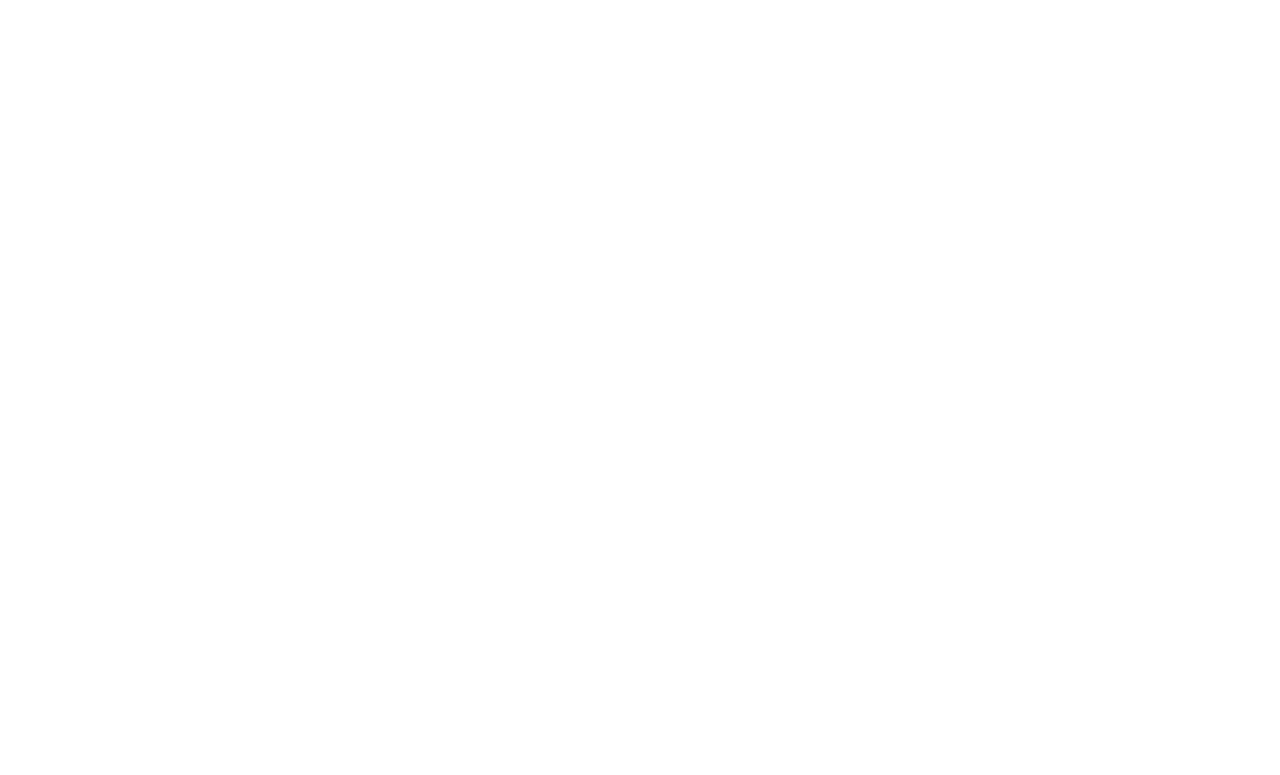
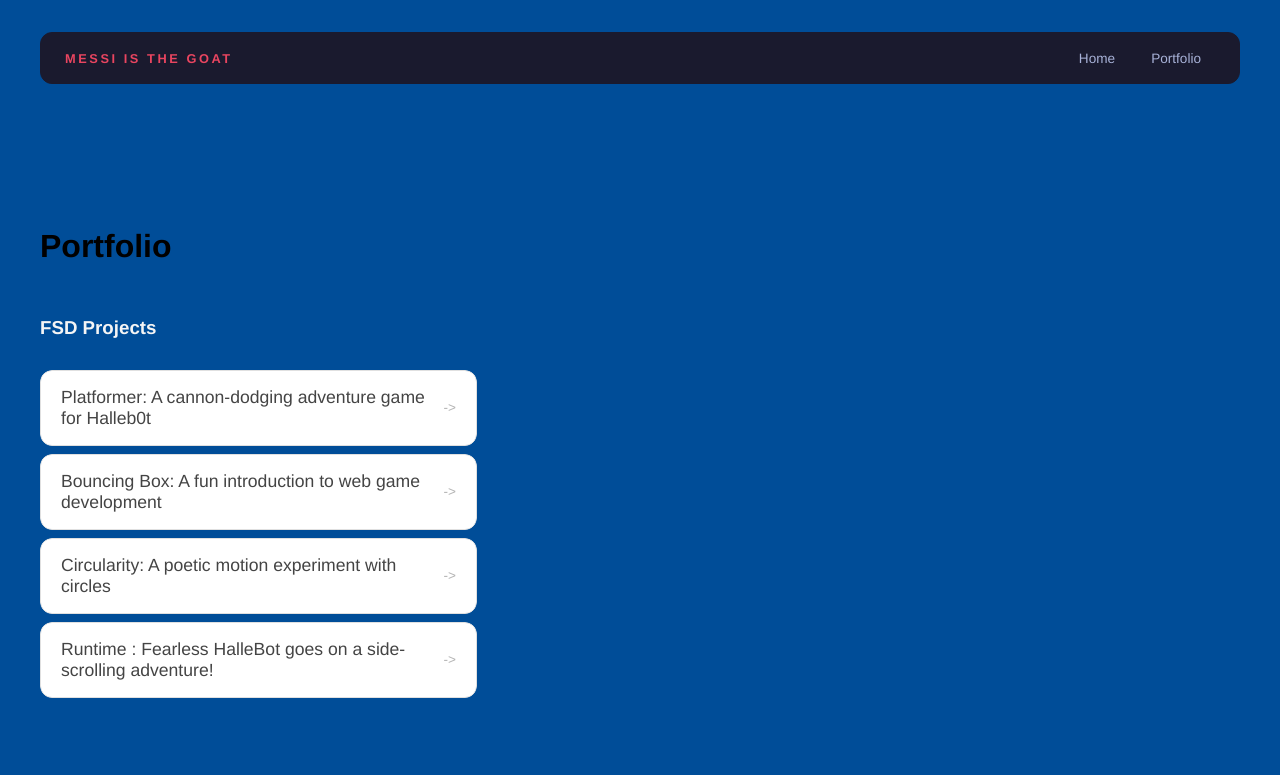
Before and after one commit to messiisthegoatofalltimeviscabarca/messiisthegoatofalltimeviscabarca.github.io, a plain HTML site: page portfolio.html in a window 1280 px wide. Drawn offline with Linux system fonts and the light colour scheme.

Commit message:
add portfolio page to website

```diff
--- a/portfolio.html
+++ b/portfolio.html
@@ -0,0 +1,51 @@
+<!DOCTYPE html>
+<html>
+  <head>
+    <title>Messi</title>
+    <title>Ezra's Website</title>
+  <link rel="stylesheet" href="style.css" />
+  </head>
+
+  <body>
+    <!-- All content goes here -->
+    <div id="all-contents">
+       <nav>
+<h1>messi is the goat</h1>
+<ul id="nav-ul">
+<li class="nav-li">
+  <a href="index.html">Home</a>
+</li>
+<li class="nav-li">
+  <a href="portfolio.html">Portfolio</a>
+</li>
+
+</ul>
+
+  </nav>
+
+  <main>
+<div class="content">
+    <h1>Portfolio</h1>
+    <h3>FSD Projects</h3>
+    <ul id="portfolio">
+<li>
+  <a href="fsd-projects/platformer/">Platformer: A cannon-dodging adventure game for Halleb0t</a>
+</li>
+<li>
+  <a href="fsd-projects/bouncing-box/">Bouncing Box: A fun introduction to web game development</a>
+</li>
+<li>
+  <a href="fsd-projects/circularity/">Circularity: A poetic motion experiment with circles</a>
+</li>
+<li>
+ <a href="fsd-projects/runtime/">Runtime : Fearless HalleBot goes on a side-scrolling adventure!</a>
+</li>
+    </ul>
+
+    <!-- ASD Projects will go here -->
+
+  </div>
+  </main>
+    </div>
+  </body>
+</html>
--- a/style.css
+++ b/style.css
@@ -201,3 +201,55 @@ nav h1 {
   background: #e94560;
   color: #fff;
 }
+/* Portfolio styles */
+.content h1 {
+  color: black;
+}
+
+#portfolio {
+  list-style: none;
+  margin: 0;
+  padding: 0;
+  width: 100%;
+  display: flex;
+  flex-direction: column;
+  gap: 8px;
+}
+
+#portfolio li {
+  border-radius: 12px;
+  overflow: hidden;
+}
+
+#portfolio a {
+  display: flex;
+  justify-content: space-between;
+  align-items: center;
+  text-decoration: none;
+  color: #444;
+  padding: 16px 20px;
+  font-size: 1.1rem;
+  font-weight: 500;
+  background: #fff;
+  border: 1px solid #e0e0e0;
+  border-radius: 12px;
+  transition: background 0.25s ease, color 0.25s ease, transform 0.25s ease;
+}
+
+#portfolio a:hover {
+  background: #000;
+  color: #fff;
+  transform: translateX(4px);
+}
+
+#portfolio a::after {
+  content: "->";
+  font-size: 0.85rem;
+  opacity: 0.4;
+  transition: opacity 0.25s ease;
+  white-space: nowrap;
+}
+
+#portfolio a:hover::after {
+  opacity: 1;
+}
```
Also changed, not shown: index.html (+3 -10 lines).
